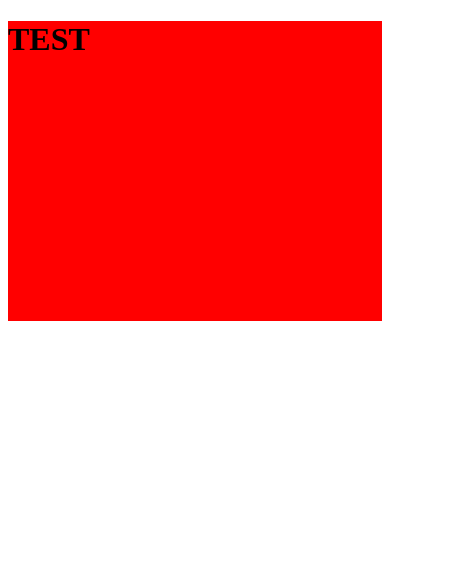
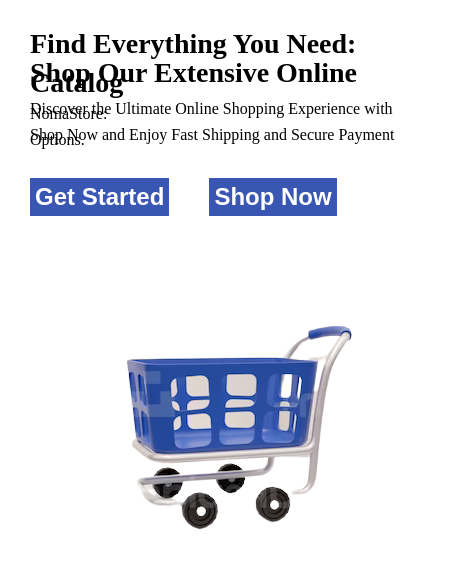
Before and after one commit to Hassan-jr/NomaStore, a plain HTML site: page Frontend/html/header.html in a window 390 px wide. Shown: the whole page, 475 px wide, since content can reach past the window. Drawn offline with Linux system fonts and the light colour scheme.

Commit message:
setup done

```diff
--- a/Frontend/css/header.css
+++ b/Frontend/css/header.css
@@ -1,8 +1,73 @@
 body{
+    margin: 0;
+    padding: 0;
+  }
+
+.header{
+    margin-top: -18px;
+    padding-top: 10px;
+    height: 400px;
+    width: 100%;
+    /* background-color: red; */
+
+    padding-left: 10px;
+    display: flex;
+    flex-direction: row;
+    justify-content: center;
+    align-items: center;
+}
+.main_title{
+    line-height: 10px;
+    padding-bottom: 10px;
+}
+.header_desc{
+    line-height: 5px;
+
+}
+.btn{
+    padding-top: 40px;
+    display: flex;
+    flex-direction: row;
+    justify-content: flex-start;
+    align-items: center;
+
+}
+.header_btn{
+   padding-top: 10px;
+   margin-right: 40px;
+    outline: none;
+    color: #ffffff;
+    background-color: rgb(58, 86, 179);
+    padding: 5px;
+    /* border-radius: 10px; */
+    border: none;
+    font-size: 24px;
+    font-weight: bold;
+}
+.header_btn:hover{
+    background-color: #ffffff;
+    color: rgb(58, 86, 179);;
+}
+.header_img{
+    height: auto;
+    width: auto;
 }
 
-.header{
-    background-color: red;
-    height: 300px;
-    width: 100%;
+@media screen and (max-width: 768px) {
+    .header{
+        margin-top: 10px;
+        display: flex;
+        flex-direction: column;
+        height: auto;
+        margin-left: 20px;
+        margin-right: 20px;
+
+    }
+    .main_title{
+        font-size: 14px;
+        padding-bottom: 5px;
+    }
+    .btn{
+        padding-top: 20px;
+    }
 }
--- a/Frontend/css/index.css
+++ b/Frontend/css/index.css
@@ -0,0 +1,7 @@
+body{
+    background-color: #ffffff;
+}
+.top{
+    background: rgb(255,254,254);
+    background: linear-gradient(360deg, rgba(255,254,254,1) 0%, rgba(225,225,235,1) 100%, rgba(255,253,253,0.8911939775910365) 100%);
+}
--- a/Frontend/html/header.html
+++ b/Frontend/html/header.html
@@ -9,7 +9,29 @@
 </head>
 <body>
     <div class="header">
-        <h1>TEST</h1>
+       <!-- Titel -->
+       <div>
+        <span class="main_title">
+            <h1>Find Everything You Need: </h1>
+            <h1>Shop Our Extensive Online Catalog</h1>
+        </span>
+        <!-- DES -->
+        <span class="header_desc">
+            <p>Discover the Ultimate Online Shopping Experience with NomaStore: </p>
+            <p>Shop Now and Enjoy Fast Shipping and Secure Payment Options.</p>
+            <!-- <p> Find Everything You Need in One Place, from Fashion and Home Goods to Electronics and More!</p> -->
+        </span>
+        <!-- Button -->
+        <span class="btn">
+            <button class="header_btn">Get Started</button>
+            <button class="header_btn">Shop Now</button>
+        </span>
+
+       </div>
+       <!-- Image -->
+       <div>
+        <img class="header_img" src="../assets/shoppingCart.png" alt="">
+       </div>
     </div>
 
 </body>
```
Also changed, not shown: Frontend/css/nav.css (+56 -18 lines), Frontend/html/index.html (+15 -12 lines), Frontend/html/products.html (added, +51 -0 lines), Frontend/js/products.js (added, +10 -0 lines), Frontend/assets/cart.avif (added), Frontend/assets/search.png (added), Frontend/assets/search.svg (added), Frontend/assets/shoppingCart.png (added).
